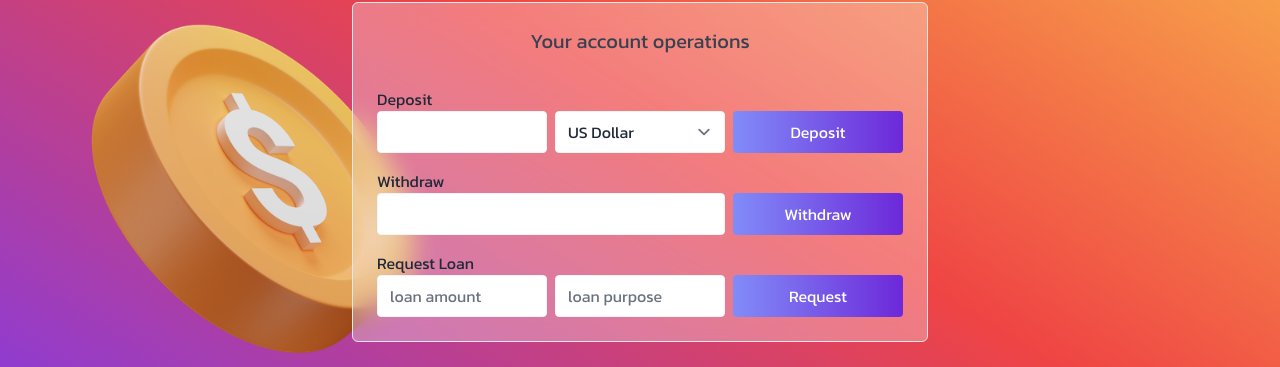
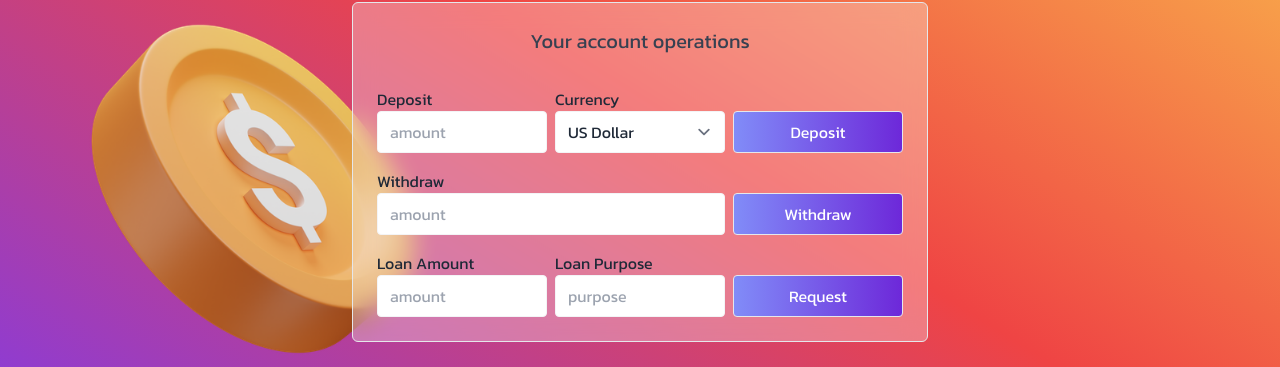
Before and after one commit to emad-abaei/ReduxVault, a React (Vite) app: page / in a window 1280 px wide. Both pictures are taken after typing "Sample", "Sample" into the empty fields and a click on the button "Create new customer". Shown: the part 294-661 px from the top of the page. Built offline with nearby package versions, Linux system fonts and the light colour scheme; a web font is replaced by a local one.

Commit message:
fix(Forms): fix input labels

```diff
--- a/src/components/reusables/Button.tsx
+++ b/src/components/reusables/Button.tsx
@@ -8,7 +8,7 @@ interface ButtonProps {
 function Button({ children, onClick }: ButtonProps) {
   return (
     <button
-      className='sm:w-auto sm:col-start-2 sm:col-end-3 md:col-start-3 md:col-end-4 py-2 px-4 w-full rounded text-white bg-gradient-to-r from-indigo-400 to-violet-700 transition hover:brightness-110'
+      className='self-end sm:w-auto sm:col-start-2 sm:col-end-3 md:col-start-3 md:col-end-4 py-2 px-4 w-full rounded text-white bg-gradient-to-r from-indigo-400 to-violet-700 transition hover:brightness-110 border'
       onClick={onClick}>
       {children}
     </button>
--- a/src/components/reusables/Form.tsx
+++ b/src/components/reusables/Form.tsx
@@ -1,20 +1,14 @@
 import { FormEvent, ReactNode } from "react";
 
 interface FormProps {
-  label: string;
   children: ReactNode;
   onSubmit?: (e: FormEvent) => void;
 }
 
-function Form({ label, children, onSubmit }: FormProps) {
+function Form({ children, onSubmit }: FormProps) {
   return (
     <form className='mt-4 text-gray-800' onSubmit={onSubmit}>
-      <label>
-        {label}
-        <div className='grid gap-2 sm:grid-cols-2 md:grid-cols-3'>
-          {children}
-        </div>
-      </label>
+      <div className='grid gap-2 sm:grid-cols-2 md:grid-cols-3'>{children}</div>
     </form>
   );
 }
--- a/src/components/reusables/Input.tsx
+++ b/src/components/reusables/Input.tsx
@@ -1,6 +1,7 @@
 import { ChangeEvent, ReactNode } from "react";
 
 interface InputProps {
+  label: string;
   val: string;
   onChange: (e: ChangeEvent<HTMLInputElement>) => void;
   children?: ReactNode;
@@ -10,6 +11,7 @@ interface InputProps {
 }
 
 function Input({
+  label,
   val,
   onChange,
   type = "text",
@@ -17,15 +19,16 @@ function Input({
   expand = false
 }: InputProps) {
   return (
+    <label className={`${expand ? "md:col-span-2" : ""}`}>
+      {label}
       <input
         type={type}
-      className={`border-gray-100 rounded hover:border-gray-200 focus:ring-0 focus:border-gray-300 ${
-        expand && "md:col-span-2"
-      }`}
+        className={`w-full border-gray-100 rounded hover:border-gray-200 focus:ring-0 focus:border-gray-300 placeholder:text-gray-400`}
         value={val}
         onChange={onChange}
         placeholder={placeholder}
       />
+    </label>
   );
 }
 
--- a/src/features/accounts/FormDeposit.tsx
+++ b/src/features/accounts/FormDeposit.tsx
@@ -42,21 +42,27 @@ function FormDeposit() {
   }
 
   return (
-    <Form label='Deposit' onSubmit={(e: FormEvent) => handleDeposit(e)}>
+    <Form onSubmit={(e: FormEvent) => handleDeposit(e)}>
       <Input
+        label='Deposit'
         type='number'
+        placeholder='amount'
         val={depositAmount}
         onChange={(e) => setDepositAmount(e.target.value)}
       />
 
+      <label htmlFor='currency'>
+        Currency
         <select
+          id='currency'
           value={currency}
-        className='block border-gray-100 hover:border-gray-200 focus:ring-0 focus:border-gray-300 rounded'
+          className='w-full block border-gray-100 hover:border-gray-200 focus:ring-0 focus:border-gray-300 rounded'
           onChange={(e) => setCurrency(e.target.value)}>
           <option value='USD'>US Dollar</option>
           <option value='EUR'>Euro</option>
           <option value='GBP'>British Pound</option>
         </select>
+      </label>
 
       <Button>
         {isLoading
--- a/src/features/accounts/FormLoan.tsx
+++ b/src/features/accounts/FormLoan.tsx
@@ -75,20 +75,20 @@ function FormLoan() {
 
   return (
     <>
-      <Form
-        label='Request Loan'
-        onSubmit={(e: FormEvent) => handleRequestLoan(e)}>
+      <Form onSubmit={(e: FormEvent) => handleRequestLoan(e)}>
         <Input
+          label='Loan Amount'
           type='number'
           val={loanAmount}
-          placeholder='loan amount'
+          placeholder='amount'
           onChange={(e) => setLoanAmount(e.target.value)}
         />
 
         <Input
+          label='Loan Purpose'
           type='text'
           val={loanPurpose}
-          placeholder='loan purpose'
+          placeholder='purpose'
           onChange={(e) => setLoanPurpose(e.target.value)}
         />
 
--- a/src/features/accounts/FormWithdraw.tsx
+++ b/src/features/accounts/FormWithdraw.tsx
@@ -46,9 +46,11 @@ function FormWithdraw() {
   }
 
   return (
-    <Form label='Withdraw' onSubmit={(e: FormEvent) => handleWithdrawal(e)}>
+    <Form onSubmit={(e: FormEvent) => handleWithdrawal(e)}>
       <Input
+        label='Withdraw'
         type='number'
+        placeholder='amount'
         val={withdrawalAmount}
         onChange={(e) => setWithdrawalAmount(e.target.value)}
         expand
```
Lines whose indentation alone changed are shown as unchanged.
